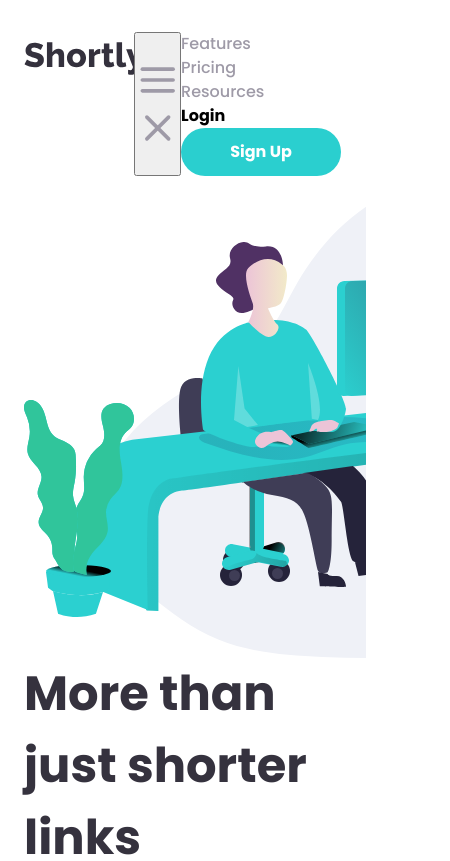
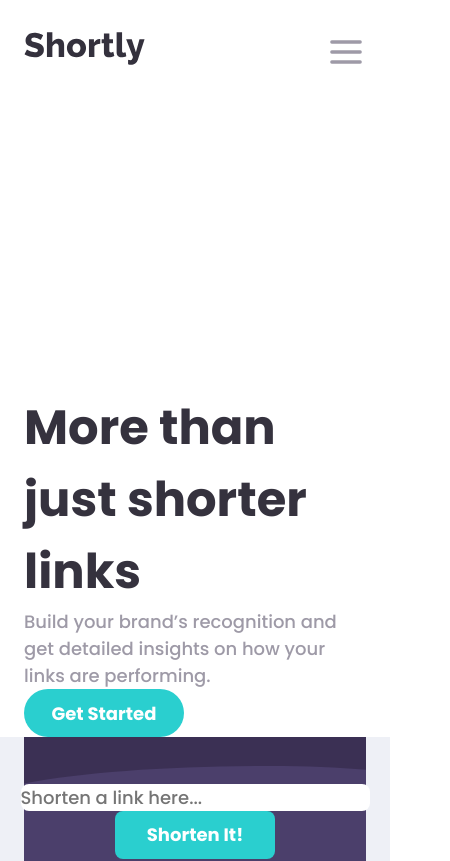
Before and after one commit to Stefan0305/url-shortening-app, a React (Create React App) app: page / in a window 390 px wide. Shown: the top 861 px of the page, 450 px wide, since content can reach past the window. Built offline with nearby package versions, Linux system fonts and the light colour scheme.

Commit message:
add styling for header, mobile view

```diff
--- a/src/App.scss
+++ b/src/App.scss
@@ -151,13 +151,11 @@
 .header {
   display: flex;
   margin-top: 2rem;
+  margin-bottom: 20rem;
   font-size: 1rem;
   .container {
     display: flex;
     justify-content: space-between;
-    .logo {
-      margin-top: 10px;
-    }
   }
 }
 
@@ -173,20 +171,79 @@
   border: none;
   font-weight: var(--fw-bold);
 }
+.horizontal-divider {
+  visibility: hidden;
+}
 
 @media (max-width: 991px) {
+  .header {
+    .container {
+      position: relative;
+    }
+  }
+  .mobile-nav-toggle {
+    background-color: transparent;
+    border: none;
+    width: 2.5rem;
+    height: 2.5rem;
+  }
   .hamburger-menu {
     color: var(--clr-neutral-grayish_violet);
+    width: 2.5rem;
+    height: 2.5rem;
   }
-
   .close-menu-icon {
-    width: 3rem;
-    height: 3rem;
+    width: 2.5rem;
+    height: 2.5rem;
     color: var(--clr-neutral-grayish_violet);
+  }
+  .header-navbar-wrapper {
+    position: absolute;
+    top: 4rem;
+    width: 100%;
+    background-color: var(--clr-primary-dark_violet);
+    color: white;
+    font-weight: var(--fw-bold);
+    text-align: center;
+    padding: 2rem;
+    display: none;
+    border-radius: 0.5rem;
+  }
+  .header-navbar-wrapper.active {
+    display: block;
+  }
+  .login-div {
+    display: flex;
+    flex-direction: column;
+    align-items: center;
+  }
+  .login-btn {
+    color: white;
+    width: min(20rem, 100%);
+    min-width: 10rem;
+  }
+  .signup-btn {
+    width: min(20rem, 100%);
+    min-width: 10rem;
+  }
+  .spacer-links {
+    margin-bottom: 2rem;
+  }
+  .horizontal-divider {
+    visibility: visible;
+    border: 0;
+    height: 0;
+    border-bottom: 1px solid white;
+    opacity: 0.3;
   }
 }
 
 @media (min-width: 992px) {
+  .header {
+    .container > .logo {
+      margin-top: 10px;
+    }
+  }
   .mobile-nav-toggle {
     display: none;
   }
@@ -239,7 +296,7 @@
   position: absolute;
   text-align: center;
   form {
-    display: flex;
+    // display: flex;
   }
 }
 
--- a/src/components/Header/Header.js
+++ b/src/components/Header/Header.js
@@ -1,27 +1,36 @@
+import { useState } from 'react';
 import { ReactComponent as Logo } from '../../images/logo.svg';
 import { ReactComponent as HamburgerMenu } from '../../images/hamburger-menu.svg';
 import { ReactComponent as CloseMenuIcon } from '../../images/close-icon.svg';
 
+
 function Header() {
+
+    const [menuIsActive, setMenuIsActive] = useState(false);
+
+    function handleToggleMenu() {
+        setMenuIsActive(!menuIsActive);
+    }
+
     return (
         <header className="header">
             <div className="container">
                 <Logo />
-                <button className="mobile-nav-toggle" aria-controls="header-nav-list">
-                    <HamburgerMenu />
-                    <CloseMenuIcon />
+                <button className="mobile-nav-toggle">
+                    {menuIsActive ? <CloseMenuIcon onClick={handleToggleMenu} /> : <HamburgerMenu onClick={handleToggleMenu} />}
                 </button>
 
-                <div className="header-navbar-wrapper">
+                <div className={menuIsActive ? 'header-navbar-wrapper active' : "header-navbar-wrapper"}>
                     <nav className="header-navbar">
-                        <ul className="header-nav-list" id="header-nav-list" role="list">
-                            <li><a href="#">Features</a></li>
-                            <li><a href="#">Pricing</a></li>
-                            <li><a href="#">Resources</a></li>
+                        <ul className="header-nav-list" role="list">
+                            <li className='spacer-links'><a href="#">Features</a></li>
+                            <li className='spacer-links'><a href="#">Pricing</a></li>
+                            <li className='spacer-links'><a href="#">Resources</a></li>
                         </ul>
                     </nav>
+                    <hr className='horizontal-divider spacer-links' />
                     <div className="login-div">
-                        <button className="login-btn">Login</button>
+                        <button className="login-btn spacer-links">Login</button>
                         <button className="button signup-btn">Sign Up</button>
                     </div>
                 </div>
--- a/src/pages/Home.js
+++ b/src/pages/Home.js
@@ -39,7 +39,7 @@
                     <div className="light-section">
                         <div className="container">
                             <div className="image-section">
-                                <IllustrationWorking />
+                                {/* <IllustrationWorking /> */}
                             </div>
                             <div className="heading-section">
                                 <h1 className='fs-primary-heading'>More than just shorter links</h1>
```
Also changed, not shown: src/images/hamburger-menu.svg.
